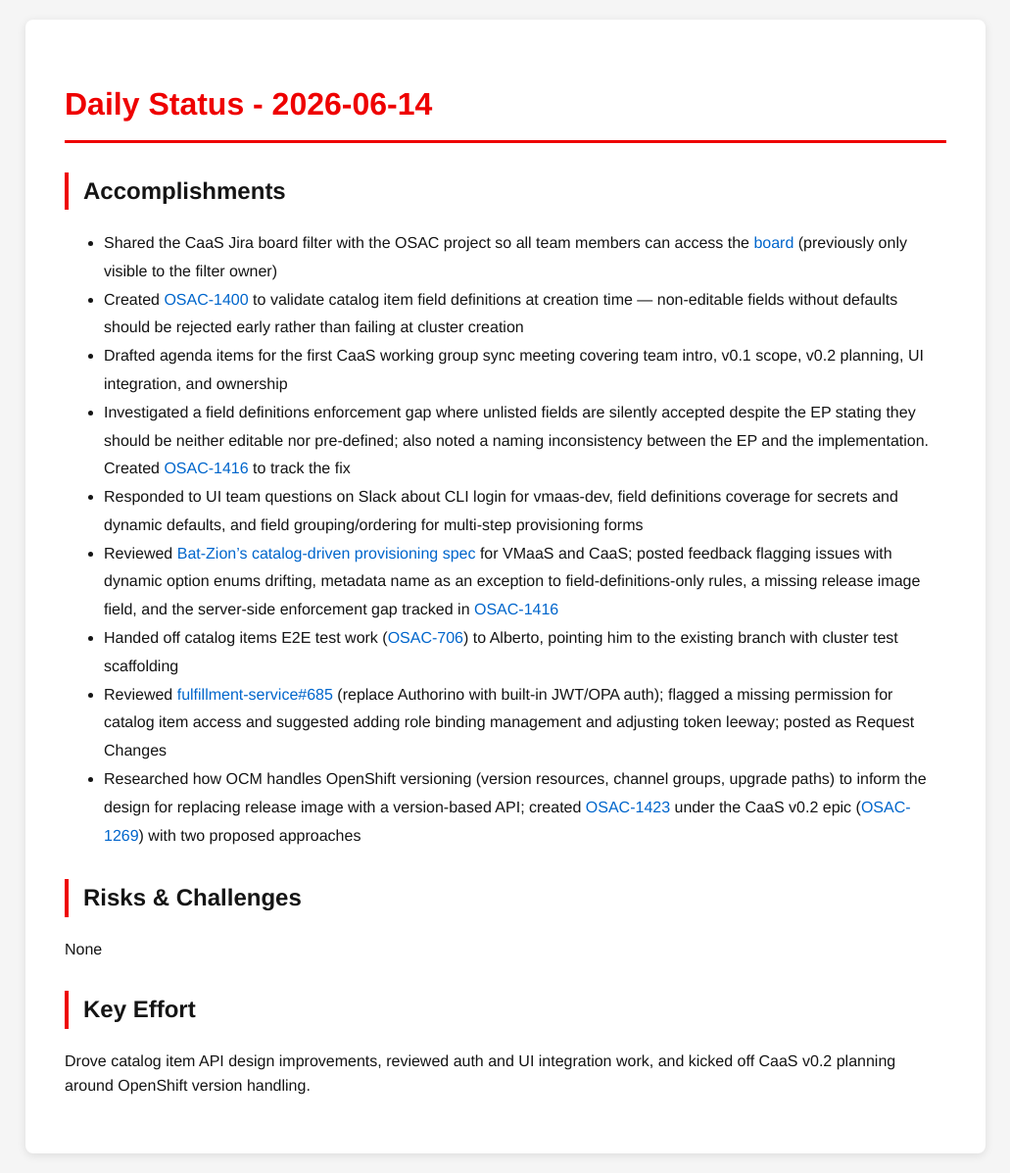
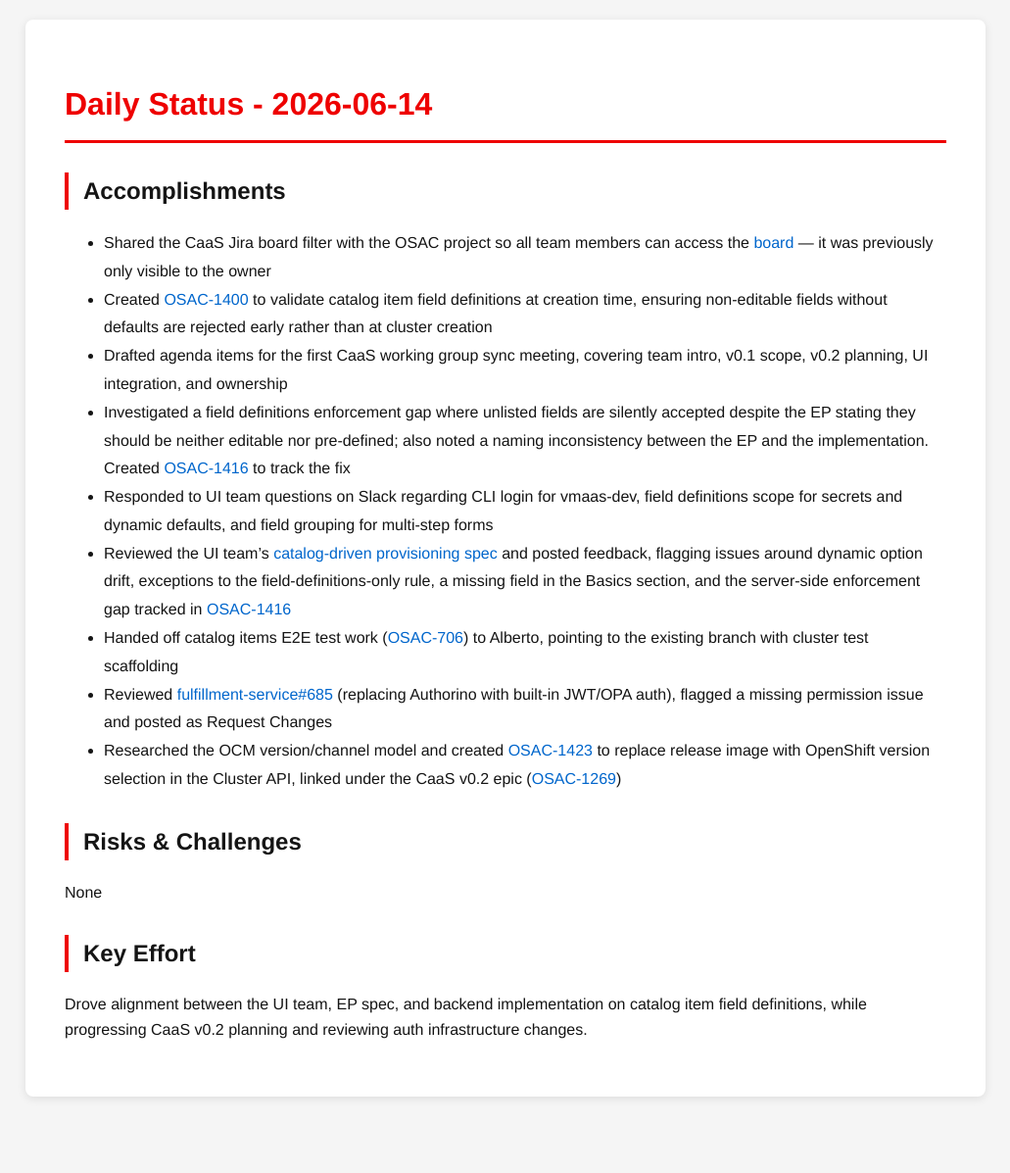
Before and after one commit to tzvatot/daily-status, a Jekyll site: the page built from 2026-06-14.md, in a window 1280 px wide. Shown: the whole page at 98% size, without its empty margins (124-1155 px from the left). Built offline with Jekyll 4.4.1, drawn with Linux system fonts in a browser that asks for light colours; after the commit the page ends 1139 px from its top, so only the background shows below that.

Commit message:
Daily status update - 2026-06-14

```diff
--- a/2026-06-14.md
+++ b/2026-06-14.md
@@ -7,18 +7,18 @@ date: 2026-06-14
 # Daily Status - 2026-06-14
 
 ## Accomplishments
-- Shared the CaaS Jira board filter with the OSAC project so all team members can access the [board](https://redhat.atlassian.net/jira/software/c/projects/OSAC/boards/12411) (previously only visible to the filter owner)
-- Created [OSAC-1400](https://redhat.atlassian.net/browse/OSAC-1400) to validate catalog item field definitions at creation time — non-editable fields without defaults should be rejected early rather than failing at cluster creation
-- Drafted agenda items for the first CaaS working group sync meeting covering team intro, v0.1 scope, v0.2 planning, UI integration, and ownership
+- Shared the CaaS Jira board filter with the OSAC project so all team members can access the [board](https://redhat.atlassian.net/jira/software/c/projects/OSAC/boards/12411) — it was previously only visible to the owner
+- Created [OSAC-1400](https://redhat.atlassian.net/browse/OSAC-1400) to validate catalog item field definitions at creation time, ensuring non-editable fields without defaults are rejected early rather than at cluster creation
+- Drafted agenda items for the first CaaS working group sync meeting, covering team intro, v0.1 scope, v0.2 planning, UI integration, and ownership
 - Investigated a field definitions enforcement gap where unlisted fields are silently accepted despite the EP stating they should be neither editable nor pre-defined; also noted a naming inconsistency between the EP and the implementation. Created [OSAC-1416](https://redhat.atlassian.net/browse/OSAC-1416) to track the fix
-- Responded to UI team questions on Slack about CLI login for vmaas-dev, field definitions coverage for secrets and dynamic defaults, and field grouping/ordering for multi-step provisioning forms
-- Reviewed [Bat-Zion's catalog-driven provisioning spec](https://gist.github.com/batzionb/d6bb05faf56a1d8e9bf7ee194aa1356f) for VMaaS and CaaS; posted feedback flagging issues with dynamic option enums drifting, metadata name as an exception to field-definitions-only rules, a missing release image field, and the server-side enforcement gap tracked in [OSAC-1416](https://redhat.atlassian.net/browse/OSAC-1416)
-- Handed off catalog items E2E test work ([OSAC-706](https://redhat.atlassian.net/browse/OSAC-706)) to Alberto, pointing him to the existing branch with cluster test scaffolding
-- Reviewed [fulfillment-service#685](https://github.com/osac-project/fulfillment-service/pull/685) (replace Authorino with built-in JWT/OPA auth); flagged a missing permission for catalog item access and suggested adding role binding management and adjusting token leeway; posted as Request Changes
-- Researched how OCM handles OpenShift versioning (version resources, channel groups, upgrade paths) to inform the design for replacing release image with a version-based API; created [OSAC-1423](https://redhat.atlassian.net/browse/OSAC-1423) under the CaaS v0.2 epic ([OSAC-1269](https://redhat.atlassian.net/browse/OSAC-1269)) with two proposed approaches
+- Responded to UI team questions on Slack regarding CLI login for vmaas-dev, field definitions scope for secrets and dynamic defaults, and field grouping for multi-step forms
+- Reviewed the UI team's [catalog-driven provisioning spec](https://gist.github.com/batzionb/d6bb05faf56a1d8e9bf7ee194aa1356f) and posted feedback, flagging issues around dynamic option drift, exceptions to the field-definitions-only rule, a missing field in the Basics section, and the server-side enforcement gap tracked in [OSAC-1416](https://redhat.atlassian.net/browse/OSAC-1416)
+- Handed off catalog items E2E test work ([OSAC-706](https://redhat.atlassian.net/browse/OSAC-706)) to Alberto, pointing to the existing branch with cluster test scaffolding
+- Reviewed [fulfillment-service#685](https://github.com/osac-project/fulfillment-service/pull/685) (replacing Authorino with built-in JWT/OPA auth), flagged a missing permission issue and posted as Request Changes
+- Researched the OCM version/channel model and created [OSAC-1423](https://redhat.atlassian.net/browse/OSAC-1423) to replace release image with OpenShift version selection in the Cluster API, linked under the CaaS v0.2 epic ([OSAC-1269](https://redhat.atlassian.net/browse/OSAC-1269))
 
 ## Risks & Challenges
 None
 
 ## Key Effort
-Drove catalog item API design improvements, reviewed auth and UI integration work, and kicked off CaaS v0.2 planning around OpenShift version handling.
+Drove alignment between the UI team, EP spec, and backend implementation on catalog item field definitions, while progressing CaaS v0.2 planning and reviewing auth infrastructure changes.
```
